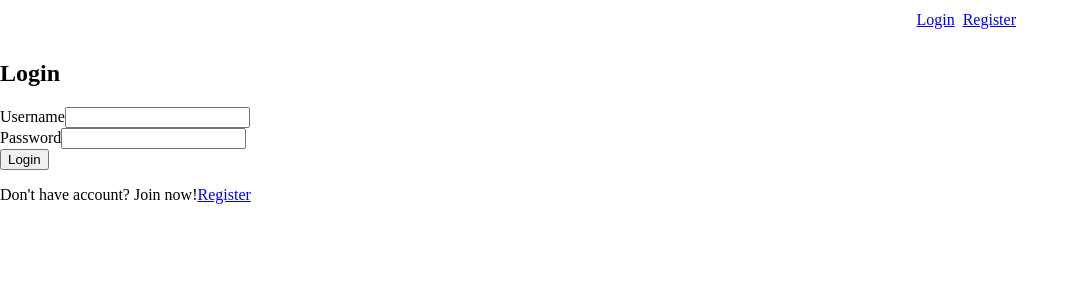
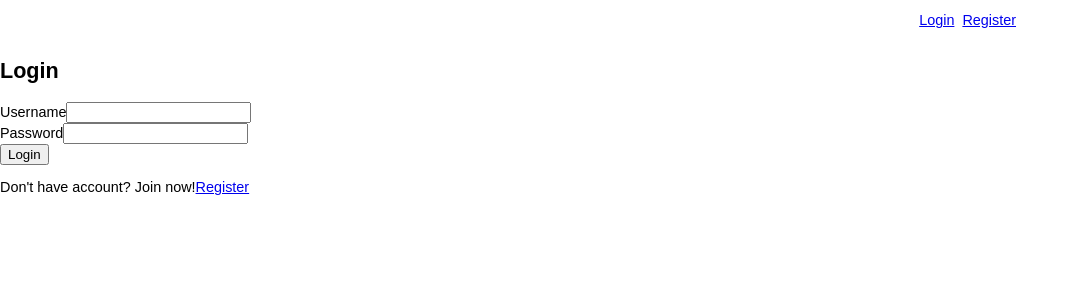
Before and after one commit to Serp-ent/messaging_app, a React (Vite) app in the folder frontend/: page /login in a window 1280 px wide. Shown: the top 300 px of the page, without its empty margins (0-1079 px from the left). Built offline with nearby package versions, Linux system fonts and the light colour scheme.

Commit message:
use sans-serif family

```diff
--- a/frontend/src/index.css
+++ b/frontend/src/index.css
@@ -1,4 +1,7 @@
 body {
   padding: 0;
   margin: 0;
+
+  font-family: sans-serif;
+  font-size: 0.9rem;
 }
```
